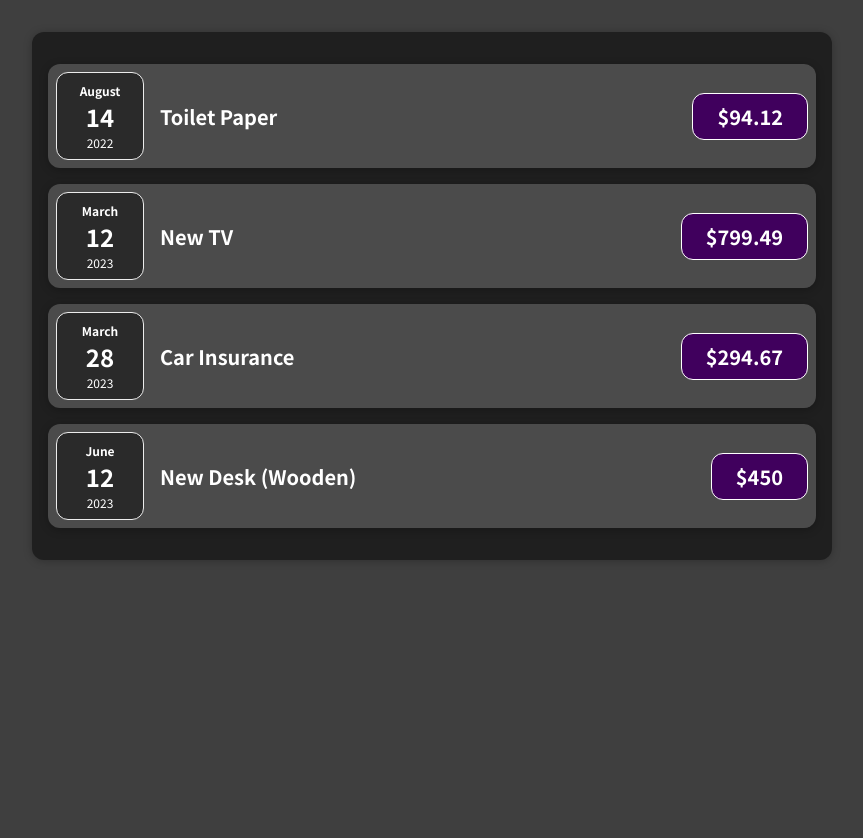
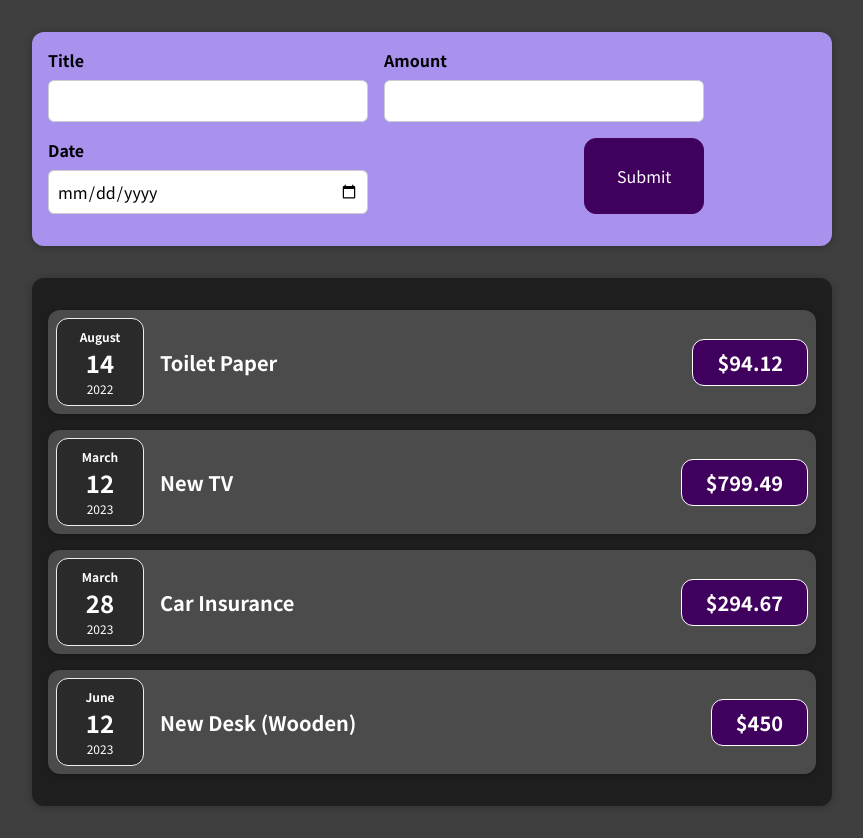
Before and after one commit to funnypar/Expenses-app, a JavaScript app: page / in a window 1280 px wide. Shown: the whole page, without its empty margins (208-1071 px from the left). Before the commit the page ends 800 px from the top, so only its background shows below. Built offline with nearby package versions, Linux system fonts and the light colour scheme.

Commit message:
addedNewExpense

```diff
--- a/src/App.js
+++ b/src/App.js
@@ -1,3 +1,4 @@
+import NewExpense from "./components/newExpense/NewExpense";
 import Expenses from "./components/Expenses/Expenses";
 
 function App() {
@@ -29,6 +30,7 @@
     ];
     return (
         <div className="App">
+            <NewExpense />
             <Expenses data={dataExpenseItem} />
         </div>
     );
--- /dev/null
+++ b/src/components/newExpense/ExpenseForm.css
@@ -0,0 +1,26 @@
+.new-expense__controls {
+    display: flex;
+    flex-wrap: wrap;
+    gap: 1rem;
+    margin-bottom: 1rem;
+    text-align: left;
+}
+
+.new-expense__control label {
+    font-weight: bold;
+    margin-bottom: 0.5rem;
+    display: block;
+}
+
+.new-expense__control input {
+    font: inherit;
+    padding: 0.5rem;
+    border-radius: 6px;
+    border: 1px solid #ccc;
+    width: 20rem;
+    max-width: 100%;
+}
+
+.new-expense__actions {
+    text-align: right;
+}
--- /dev/null
+++ b/src/components/newExpense/ExpenseForm.js
@@ -0,0 +1,23 @@
+import "./ExpenseForm.css";
+
+const ExpenseForm = () => {
+    return (
+        <form className="new-expense__controls">
+            <div className="new-expense__control">
+                <label>Title</label>
+                <input type="text" />
+            </div>
+            <div className="new-expense__control">
+                <label>Amount</label>
+                <input type="number" min="0.01" step="0.01" />
+            </div>
+            <div className="new-expense__control">
+                <label>Date</label>
+                <input type="date" min="2020-01-01" />
+            </div>
+            <button type="submit">Submit</button>
+        </form>
+    );
+};
+
+export default ExpenseForm;
--- /dev/null
+++ b/src/components/newExpense/NewExpense.css
@@ -0,0 +1,36 @@
+.new-expense {
+    background-color: #a892ee;
+    padding: 1rem;
+    margin: 2rem auto;
+    width: 50rem;
+    max-width: 95%;
+    border-radius: 12px;
+    text-align: center;
+    box-shadow: 0 1px 8px rgba(0, 0, 0, 0.25);
+}
+.new-expense button {
+    font: inherit;
+    cursor: pointer;
+    padding: 0rem 2rem;
+    border: 1px solid #40005d;
+    background-color: #40005d;
+    color: white;
+    border-radius: 12px;
+    margin-left: 12.5rem;
+}
+.new-expense button:hover,
+.new-expense button:active {
+    background-color: #510674;
+    border-color: #510674;
+}
+
+.new-expense button.alternative {
+    color: #220131;
+    border-color: transparent;
+    background-color: transparent;
+}
+
+.new-expense button.alternative:hover,
+.new-expense button.alternative:active {
+    background-color: #ddb3f8;
+}
--- /dev/null
+++ b/src/components/newExpense/NewExpense.js
@@ -0,0 +1,12 @@
+import ExpenseForm from "./ExpenseForm";
+import "./NewExpense.css";
+
+const NewExpense = () => {
+    return (
+        <div className="new-expense">
+            <ExpenseForm />
+        </div>
+    );
+};
+
+export default NewExpense;
```
